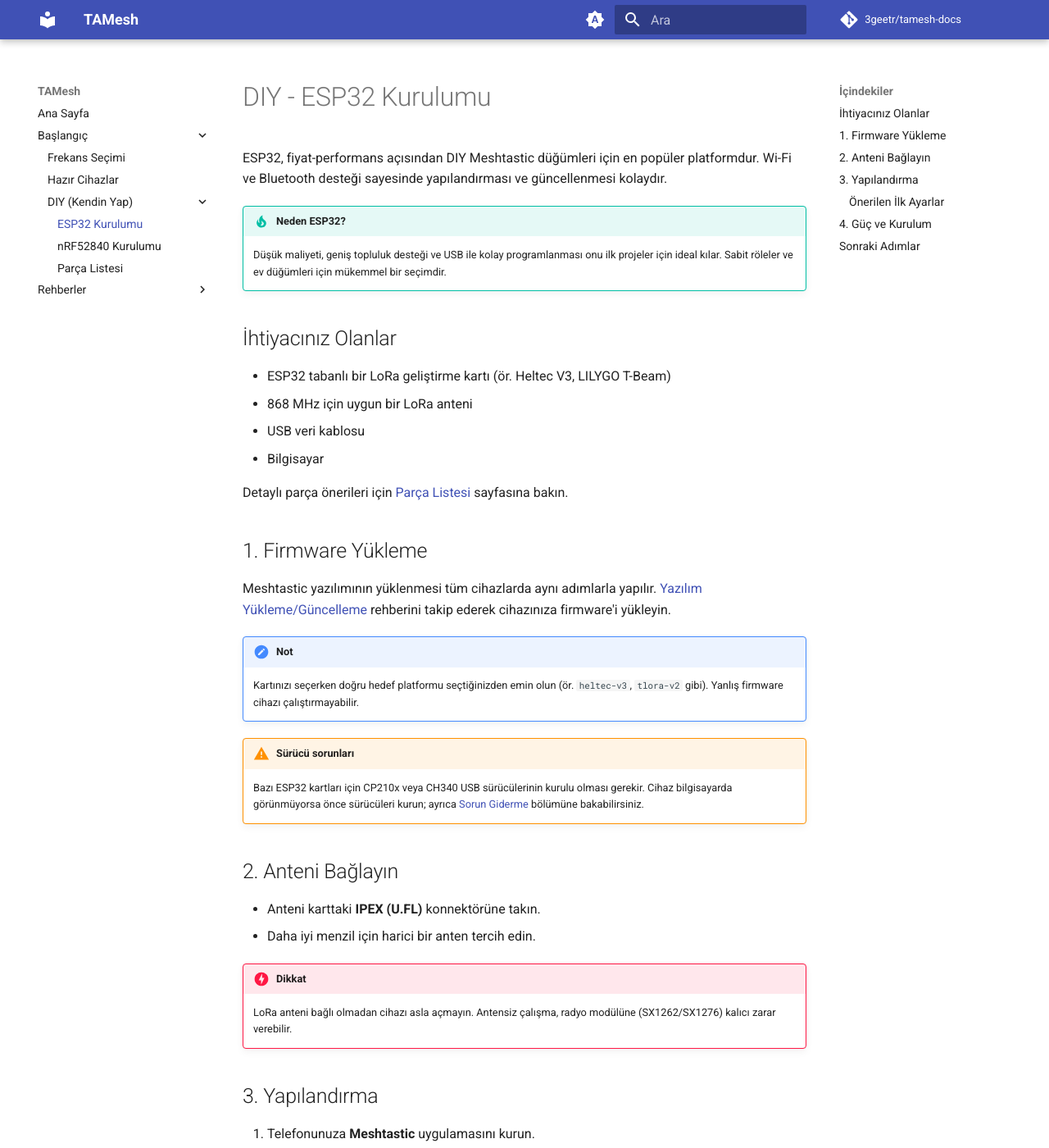
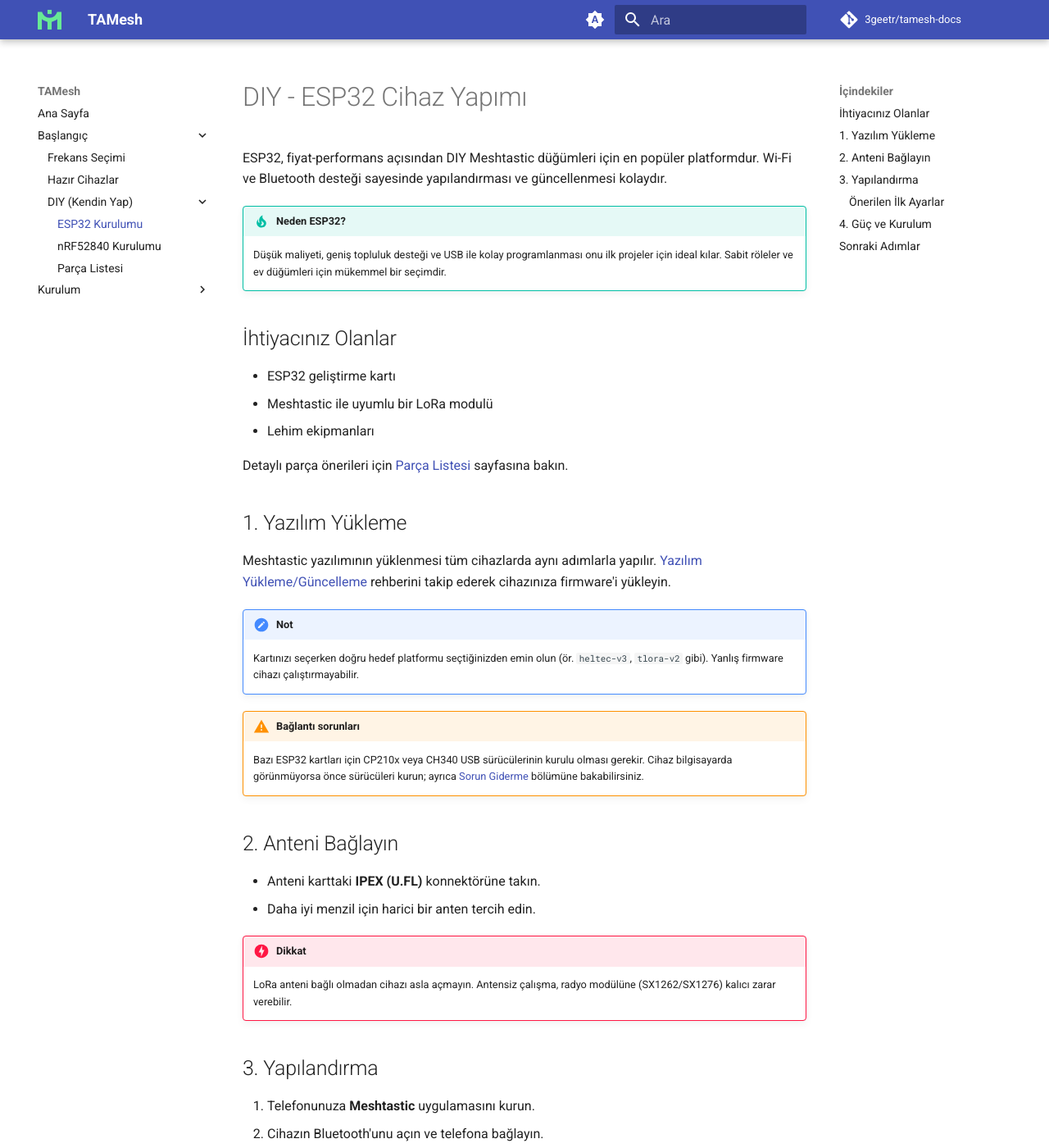
Before and after one commit to 3geETR/tamesh-docs, an MkDocs documentation site: the page built from docs/baslangic/diy/esp32.md, in a window 1280 px wide and 1400 px high. Shown: the whole window at 82% size. Built offline with MkDocs 1.6.1 and Material for MkDocs 9.7.7, drawn with Linux system fonts in a browser that asks for light colours; comment, search, counter and statistics services are not loaded.

Commit message:
Rehberler bölümü kurulum/ olarak yeniden yapılandırıldı
- rehberler/ -> kurulum/ (yazilim.md, ilk-ayarlar.md eklendi)
- Nav: Rehberler bölümü Kurulum olarak güncellendi, Başlangıç alt başlığı eklendi
- section-index eklentisi kaldırıldı, logo/favicon eklendi
- Kırık bağlantılar düzeltildi (rehberler/yazilim.md -> kurulum/yazilim.md)

```diff
--- a/docs/baslangic/diy/esp32.md
+++ b/docs/baslangic/diy/esp32.md
@@ -1,4 +1,4 @@
-# DIY - ESP32 Kurulumu
+# DIY - ESP32 Cihaz Yapımı
 
 ESP32, fiyat-performans açısından DIY Meshtastic düğümleri için en popüler platformdur. Wi-Fi ve Bluetooth desteği sayesinde yapılandırması ve güncellenmesi kolaydır.
 
@@ -7,22 +7,21 @@
 
 ## İhtiyacınız Olanlar
 
-- ESP32 tabanlı bir LoRa geliştirme kartı (ör. Heltec V3, LILYGO T-Beam)
-- 868 MHz için uygun bir LoRa anteni
-- USB veri kablosu
-- Bilgisayar
+- ESP32 geliştirme kartı
+- Meshtastic ile uyumlu bir LoRa modulü
+- Lehim ekipmanları
 
 Detaylı parça önerileri için [Parça Listesi](parca-listesi.md) sayfasına bakın.
 
-## 1. Firmware Yükleme
+## 1. Yazılım Yükleme
 
-Meshtastic yazılımının yüklenmesi tüm cihazlarda aynı adımlarla yapılır. [Yazılım Yükleme/Güncelleme](../../rehberler/yazilim.md) rehberini takip ederek cihazınıza firmware'i yükleyin.
+Meshtastic yazılımının yüklenmesi tüm cihazlarda aynı adımlarla yapılır. [Yazılım Yükleme/Güncelleme](../../kurulum/yazilim.md) rehberini takip ederek cihazınıza firmware'i yükleyin.
 
 !!! note "Not"
     Kartınızı seçerken doğru hedef platformu seçtiğinizden emin olun (ör. `heltec-v3`, `tlora-v2` gibi). Yanlış firmware cihazı çalıştırmayabilir.
 
-!!! warning "Sürücü sorunları"
-    Bazı ESP32 kartları için CP210x veya CH340 USB sürücülerinin kurulu olması gerekir. Cihaz bilgisayarda görünmüyorsa önce sürücüleri kurun; ayrıca [Sorun Giderme](../../rehberler/yazilim.md#sorun-giderme) bölümüne bakabilirsiniz.
+!!! warning "Bağlantı sorunları"
+    Bazı ESP32 kartları için CP210x veya CH340 USB sürücülerinin kurulu olması gerekir. Cihaz bilgisayarda görünmüyorsa önce sürücüleri kurun; ayrıca [Sorun Giderme](../../kurulum/yazilim.md#sorun-giderme) bölümüne bakabilirsiniz.
 
 ## 2. Anteni Bağlayın
 
--- a/mkdocs.yml
+++ b/mkdocs.yml
@@ -6,6 +6,8 @@
 edit_uri: edit/main/docs/
 
 theme:
+  logo: assets/tamesh.svg
+  favicon: assets/tamesh.svg
   name: material
   language: tr
   features:
@@ -13,6 +15,7 @@
     - navigation.tracking
     - navigation.top
     - navigation.footer
+    - navigation.indexes
     - toc.follow
     - search.suggest
     - search.highlight
@@ -54,7 +57,6 @@
       title: İçindekiler
 
 plugins:
-  - section-index
   - search
 
 
@@ -73,13 +75,13 @@
 nav:
   - Ana Sayfa: index.md
   - Başlangıç:
-      - baslangic/index.md
+      - Başlangıç: baslangic/index.md
       - Frekans Seçimi: baslangic/frekans-secimi.md
       - Hazır Cihazlar: baslangic/hazir-cihazlar.md
       - DIY (Kendin Yap):
           - ESP32 Kurulumu: baslangic/diy/esp32.md
           - nRF52840 Kurulumu: baslangic/diy/nrf52840.md
           - Parça Listesi: baslangic/diy/parca-listesi.md
-  - Rehberler:
-      - Yazılım Yükleme/Güncelleme: rehberler/yazilim.md
-      - İlk Kurulum: rehberler/ilk-kurulum.md
+  - Kurulum:
+      - Yazılım Yükleme/Güncelleme: kurulum/yazilim.md
+      - İlk Ayarlar: kurulum/ilk-ayarlar.md
```
Also changed, not shown: docs/baslangic/diy/nrf52840.md (+2 -2 lines), docs/baslangic/hazir-cihazlar.md (+9 -6 lines), docs/baslangic/index.md (+1 -1 lines), docs/kurulum/yazilim.md (renamed from docs/rehberler/yazilim.md, +8 -4 lines), docs/assets/tamesh.svg (added), docs/kurulum/ilk-ayarlar.md (renamed from docs/rehberler/ilk-kurulum.md).
